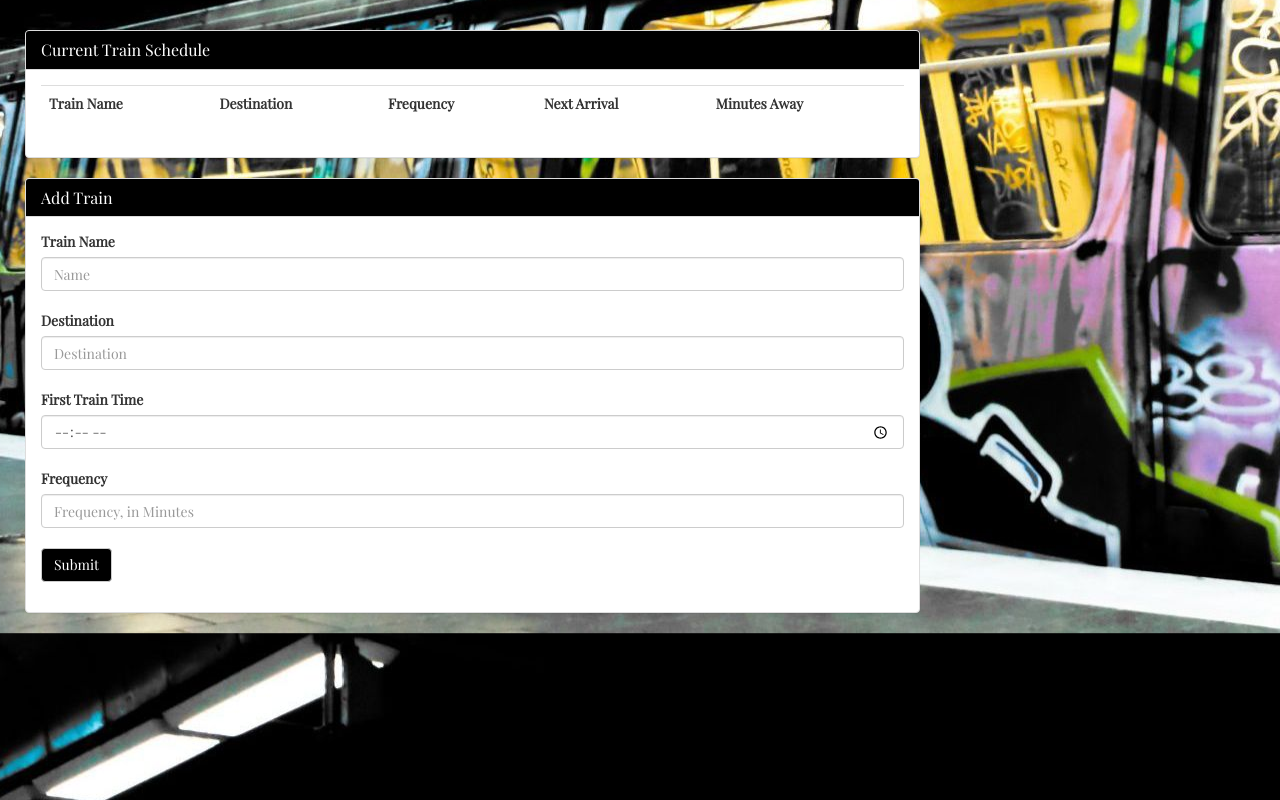
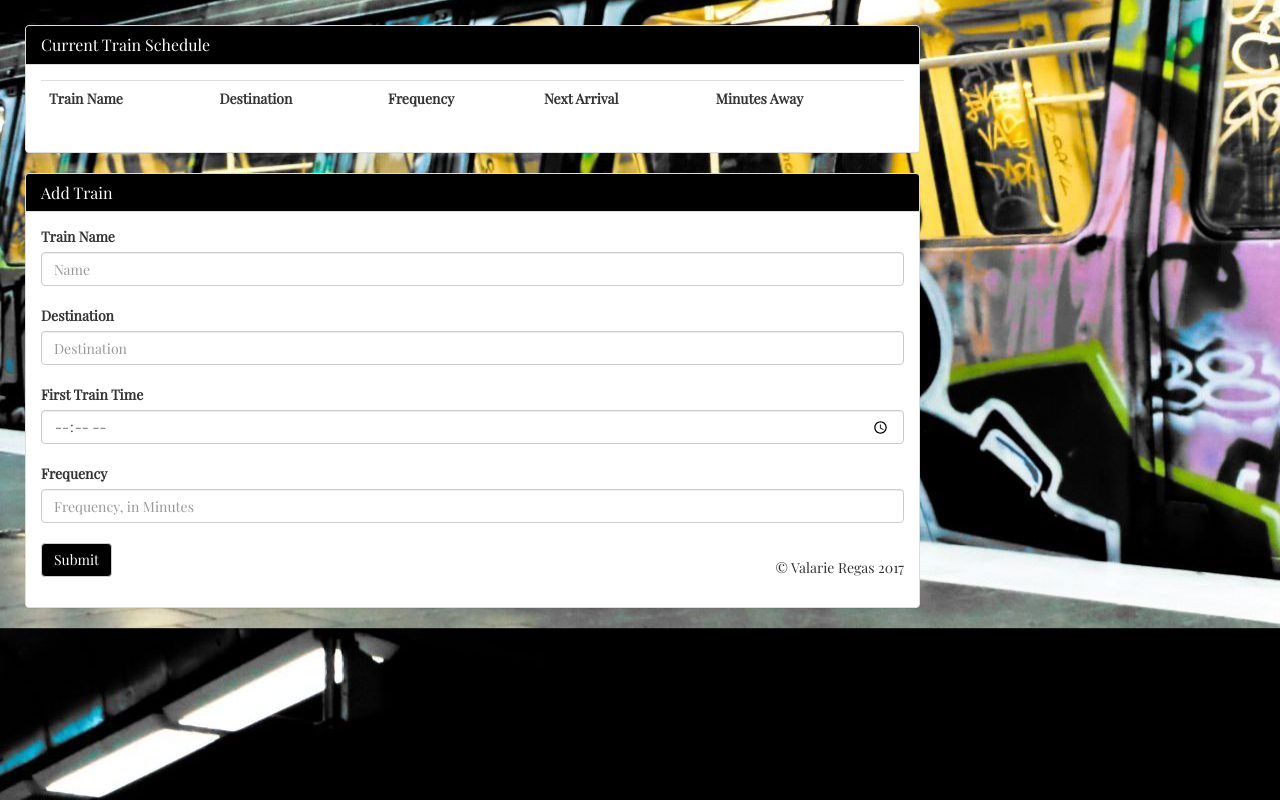
Before and after one commit to ValarieR/RPS-Multiplayer, a plain HTML site: page index.html in a window 1280 px wide. Drawn offline with nearby package versions, Linux system fonts and the light colour scheme; no server answers.

Commit message:
final debug

```diff
--- a/index.html
+++ b/index.html
@@ -58,6 +58,7 @@
                 <input id="frequency-input" type="number" class="form-control" placeholder="Frequency, in Minutes">
                 <br>
                 <input id="add-train" class="btn btn-default black" type="submit" value="Submit">
+                <p id="copy">&copy; Valarie Regas 2017</p>
             </div>
         </div>
     </div>
--- a/style.css
+++ b/style.css
@@ -17,5 +17,10 @@ body {
 #main-cont {
 	max-width: 925px;
 	margin-left: 10px;
-	margin-top: 30px;
+	margin-top: 25px;
 }
+
+#copy {
+	float: right;
+	margin-top: 15px;
+}
```
